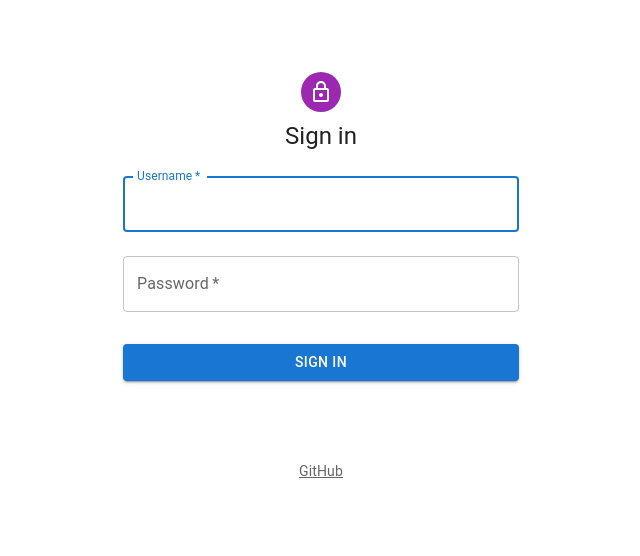
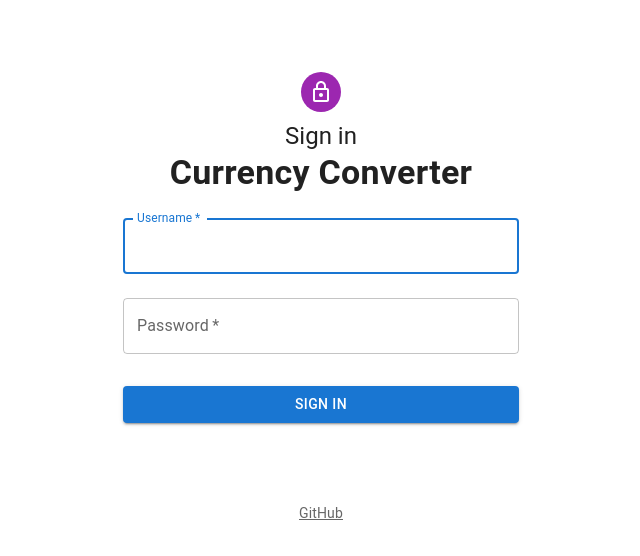
Before and after one commit to s-raza/currency-converter-api, a React (Create React App) app in the folder frontend/: page /login in a window 1280 px wide. Shown: the top 556 px of the page, without its empty margins (319-959 px from the left). Built offline with nearby package versions, Linux system fonts and the light colour scheme.

Commit message:
React: update login form UI

```diff
--- a/frontend/src/components/pages/login.js
+++ b/frontend/src/components/pages/login.js
@@ -60,7 +60,10 @@ function Copyright(props) {
       variant="body2"
       color="text.secondary"
       align="center" {...props}>
-      <Link color="inherit" href="https://github.com/s-raza/currency-converter-api/">
+      <Link
+        color="inherit"
+        href="https://github.com/s-raza/currency-converter-api/"
+        target={'new'}>
         GitHub
       </Link>
     </Typography>
@@ -176,6 +179,11 @@ export const LoginPage = ({navigateTo}) => {
           <Typography component="h1" variant="h5">
             Sign in
           </Typography>
+          <Typography
+            component="h1"
+            variant="h4">
+            <strong>Currency Converter</strong>
+          </Typography>
           <Box
             component="form"
             onSubmit={handleLogin}
```
